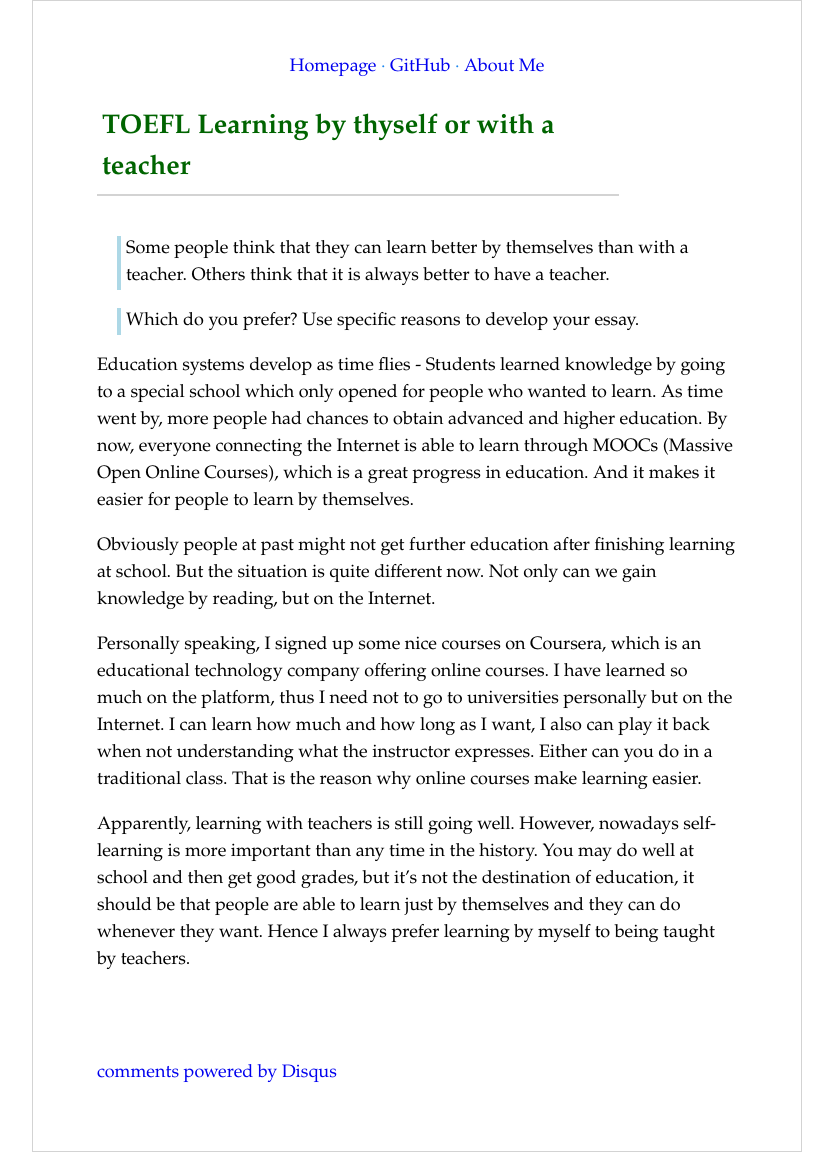
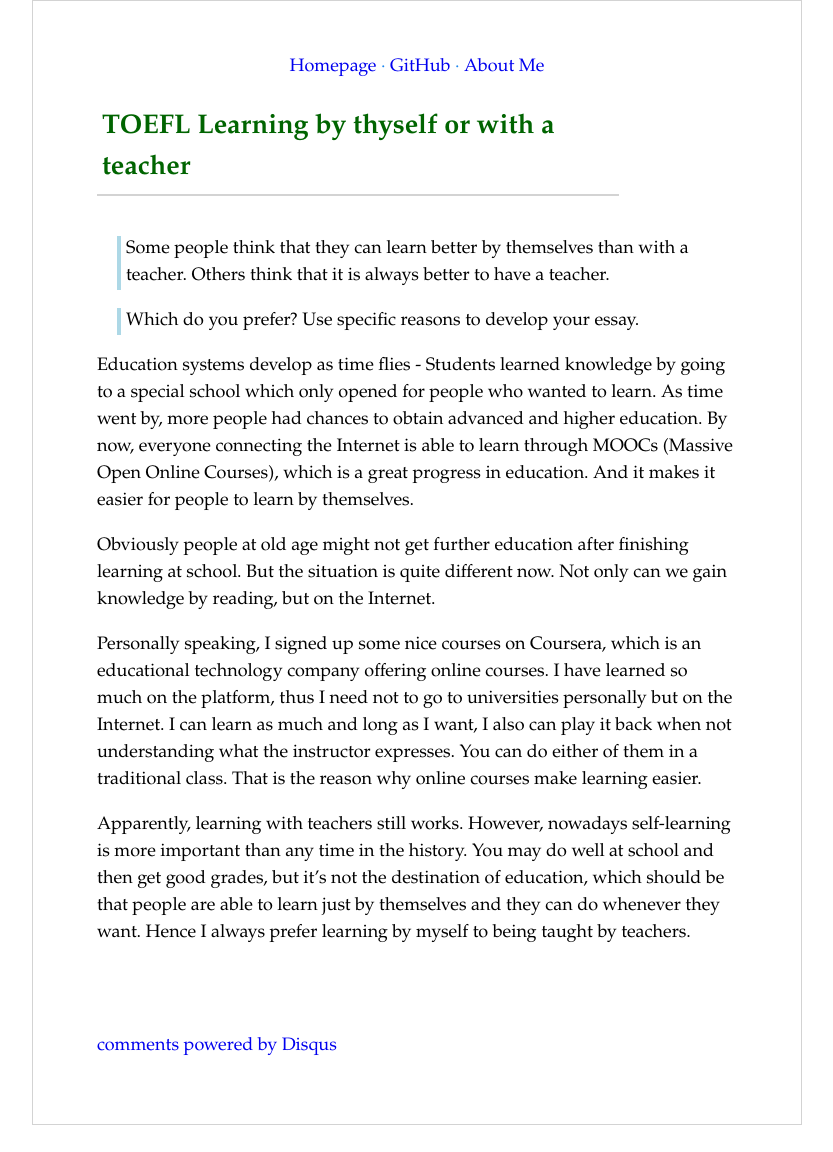
Before and after one commit to guojing0/guojing0.github.io, a Jekyll site: the page built from _posts/2013-06-09-toefl-learning-by-whom.md, in a window 1280 px wide. Shown: the whole page, without its empty margins (223-1056 px from the left). Built offline with Jekyll 4.4.1, drawn with Linux system fonts in a browser that asks for light colours; Markdown is read by kramdown in place of the engine named in the settings; comment, search, counter and statistics services are not loaded; after the commit the page ends 1125 px from its top, so only the background shows below that; grey boxes are pictures that could not be loaded.

Commit message:
some little changes

```diff
--- a/_posts/2013-06-09-toefl-learning-by-whom.md
+++ b/_posts/2013-06-09-toefl-learning-by-whom.md
@@ -9,8 +9,8 @@ title: TOEFL Learning by thyself or with a teacher
 
 Education systems develop as time flies - Students learned knowledge by going to a special school which only opened for people who wanted to learn. As time went by, more people had chances to obtain advanced and higher education. By now, everyone connecting the Internet is able to learn through MOOCs (Massive Open Online Courses), which is a great progress in education. And it makes it easier for people to learn by themselves.
 
-Obviously people at past might not get further education after finishing learning at school. But the situation is quite different now. Not only can we gain knowledge by reading, but on the Internet.
+Obviously people at old age might not get further education after finishing learning at school. But the situation is quite different now. Not only can we gain knowledge by reading, but on the Internet.
 
-Personally speaking, I signed up some nice courses on Coursera, which is an educational technology company offering online courses. I have learned so much on the platform, thus I need not to go to universities personally but on the Internet. I can learn how much and how long as I want, I also can play it back when not understanding what the instructor expresses. Either can you do in a traditional class. That is the reason why online courses make learning easier.
+Personally speaking, I signed up some nice courses on Coursera, which is an educational technology company offering online courses. I have learned so much on the platform, thus I need not to go to universities personally but on the Internet. I can learn as much and long as I want, I also can play it back when not understanding what the instructor expresses. You can do either of them in a traditional class. That is the reason why online courses make learning easier.
 
-Apparently, learning with teachers is still going well. However, nowadays self-learning is more important than any time in the history. You may do well at school and then get good grades, but it's not the destination of education, it should be that people are able to learn just by themselves and they can do whenever they want. Hence I always prefer learning by myself to being taught by teachers.
+Apparently, learning with teachers still works. However, nowadays self-learning is more important than any time in the history. You may do well at school and then get good grades, but it's not the destination of education, which should be that people are able to learn just by themselves and they can do whenever they want. Hence I always prefer learning by myself to being taught by teachers.
```
